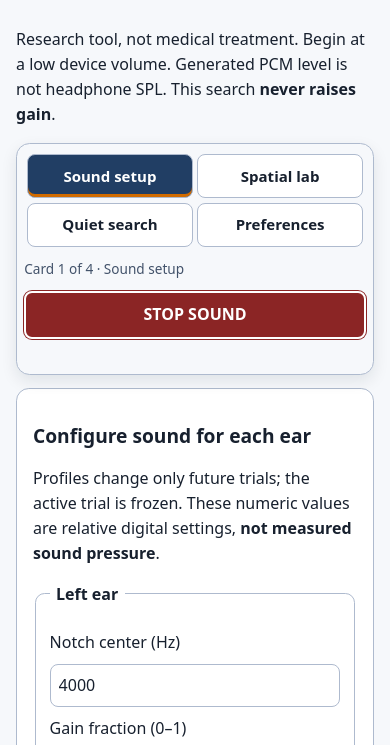
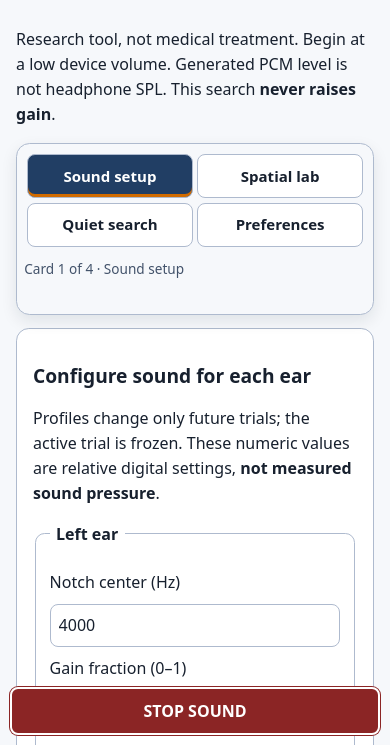
Before and after one commit to SemperSupra/aural-observatory, a plain HTML site: page src/AuralObservatory.SearchDesktop/wwwroot/index.html in a window 390 px wide. Shown: the part 99-844 px from the top of the page. Drawn offline with Linux system fonts and the light colour scheme; no server answers.

Commit message:
R15 STOP: independently fix phone emergency control to viewport with clearance at large text

```diff
--- a/src/AuralObservatory.SearchDesktop/wwwroot/card-deck.css
+++ b/src/AuralObservatory.SearchDesktop/wwwroot/card-deck.css
@@ -29,7 +29,15 @@ body:has(#aural-workspace-deck){overflow-wrap:anywhere}
   #aural-workspace-deck .deck-nav .deck-step{display:none}
   #aural-workspace-deck .deck-tab{min-width:0;width:100%;font-size:.94rem;padding:.5rem .35rem;white-space:normal;overflow-wrap:anywhere;line-height:1.22}
   #aural-workspace-deck .deck-count{flex:1}
-  #aural-workspace-deck .deck-global-stop{width:100%}
+  /* At 200% text the whole sticky toolbar may exceed viewport height.
+     STOP must remain independently reachable; reserve panel space beneath it. */
+  #aural-workspace-deck .deck-global-stop{
+    position:fixed;left:max(.6rem,env(safe-area-inset-left));
+    right:max(.6rem,env(safe-area-inset-right));
+    bottom:max(.6rem,env(safe-area-inset-bottom));
+    width:auto;z-index:60;
+  }
+  #aural-workspace-deck .deck-panel{padding-bottom:calc(7rem + env(safe-area-inset-bottom))}
 }
 @media(prefers-reduced-motion:reduce){#aural-workspace-deck .deck-tabs{scroll-behavior:auto}}
 @media(forced-colors:active){#aural-workspace-deck .deck-tab[aria-selected=true]{outline:2px solid Highlight}#aural-workspace-deck .deck-global-stop{forced-color-adjust:auto;border:2px solid ButtonText}}
```
